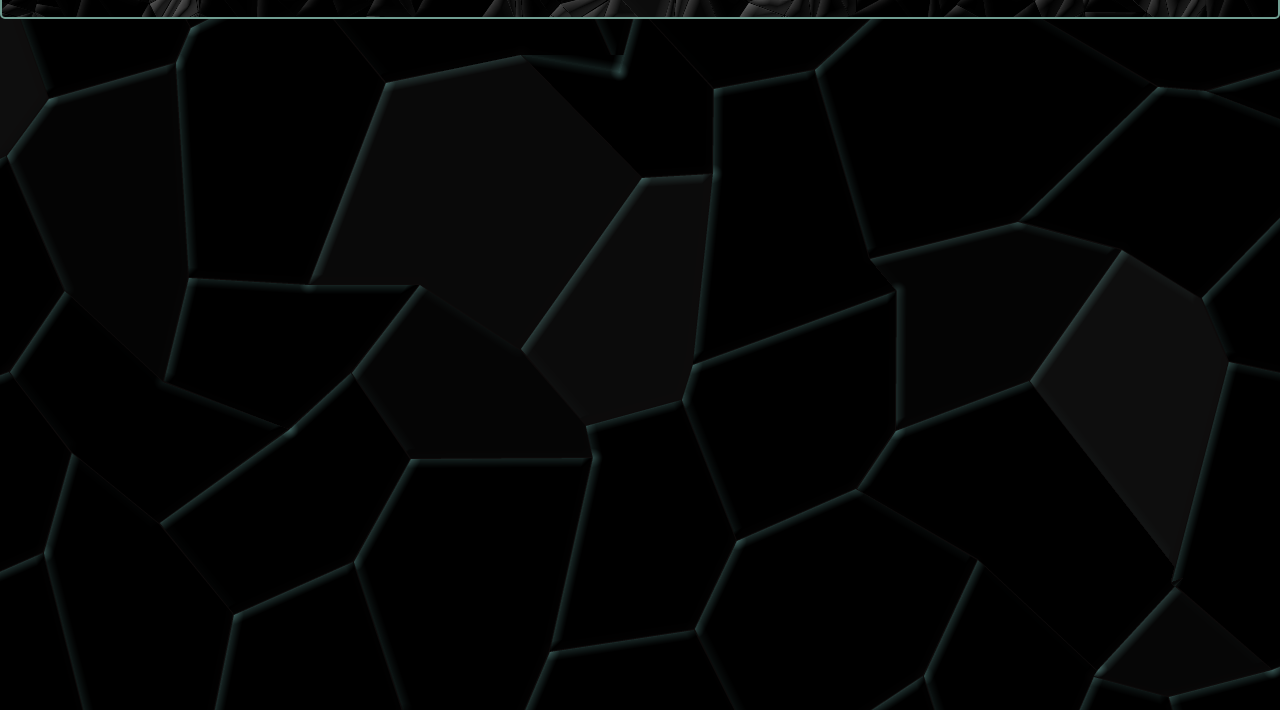
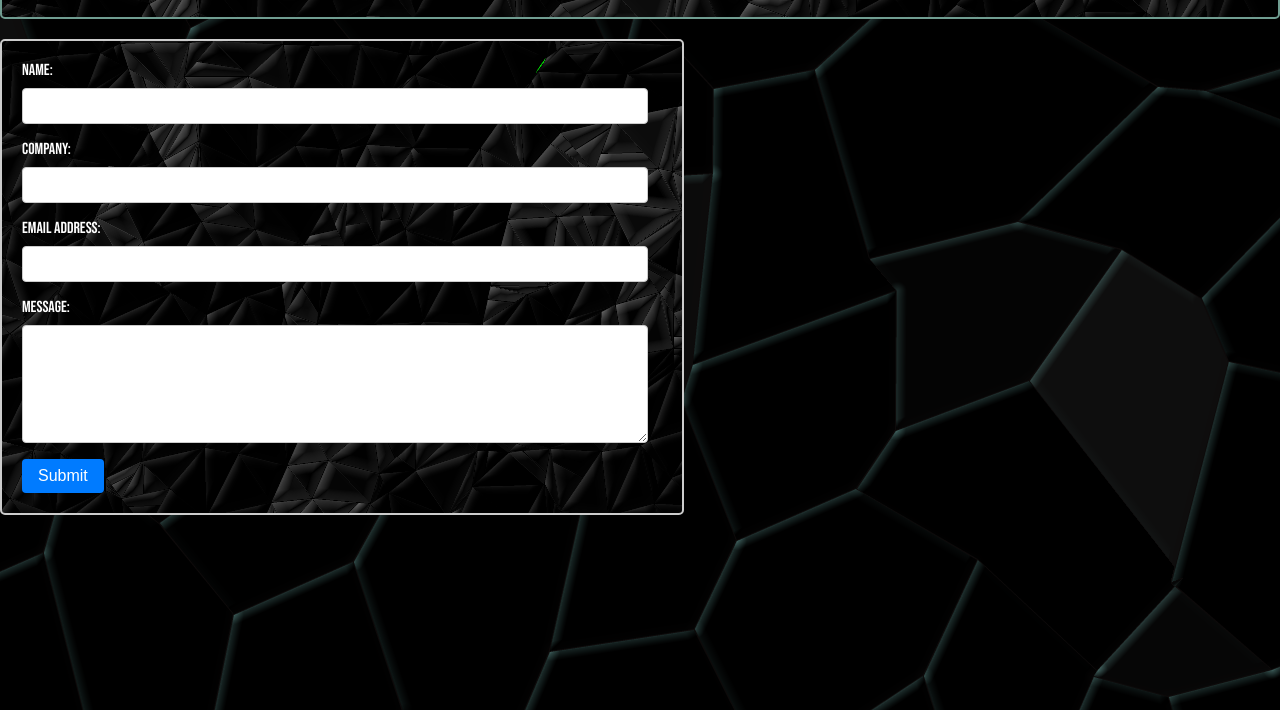
Before and after one commit to JoeMille/curriculum-vitae, a plain HTML site: page contact.html in a window 1280 px wide. Shown: the part 90-800 px from the top of the page. Drawn offline with nearby package versions, Linux system fonts and the light colour scheme.

Commit message:
Created and styled a contact form on the contacts page

```diff
--- a/assets/styles/style.css
+++ b/assets/styles/style.css
@@ -227,3 +227,68 @@ body {
   .social-links a:hover i {
     transform: scale(1.2);
   }
+
+/* Styling for the main content on contact page */
+
+#contact-header {
+    background-image: url(../images/cv-background-image.png);
+    font-family: 'Press Start 2P', cursive;
+    font-size: 30PX;
+    background-color: #333;
+    color: #fff;
+    padding: 20px;
+    text-align: center;
+    border: 2px solid #709d91;
+    border-radius: 5px;
+}
+
+/* Styling for the contact form on contact page */
+
+.contact-container {
+    background-image: url(/assets/images/cv-background-image.png);
+    width: 50%;
+    margin: 20px auto;
+    padding: 20px;
+    border: 2px solid #ccc;
+    border-radius: 5px;
+    float: left;
+  }
+
+  #contact-form {
+    display: flex;
+    flex-direction: column;
+    align-items: flex-start;
+  }
+
+  label {
+    font-size: 1rem;
+    margin-bottom: 0.5rem;
+  }
+
+  input,
+  textarea {
+    font-size: 1rem;
+    padding: 0.5rem;
+    margin-bottom: 1rem;
+    width: 95%;
+    border: 1px solid #ccc;
+    border-radius: 4px;
+  }
+
+  textarea {
+    height: 100px;
+  }
+
+  button[type="submit"] {
+    background-color: #007bff;
+    color: #fff;
+    border: none;
+    border-radius: 4px;
+    padding: 0.5rem 1rem;
+    font-size: 1rem;
+    cursor: pointer;
+  }
+
+  button[type="submit"]:hover {
+    background-color: #0069d9;
+  }
--- a/contact.html
+++ b/contact.html
@@ -19,5 +19,24 @@
     </nav>
 </header>
 
+<div class="contact-container">
+  <form id="contact-form">
+    <label for="name">Name:</label>
+    <input type="text" id="name" name="name" required>
+
+    <label for="company">Company:</label>
+    <input type="text" id="company" name="company">
+
+    <label for="email">Email Address:</label>
+    <input type="email" id="email" name="email" required>
+
+    <label for="message">Message:</label>
+    <textarea id="message" name="message" required rows="6"></textarea>
+
+    <button type="submit">Submit</button>
+  </form>
+</div>
+
+
 </body>
 </html>
```
